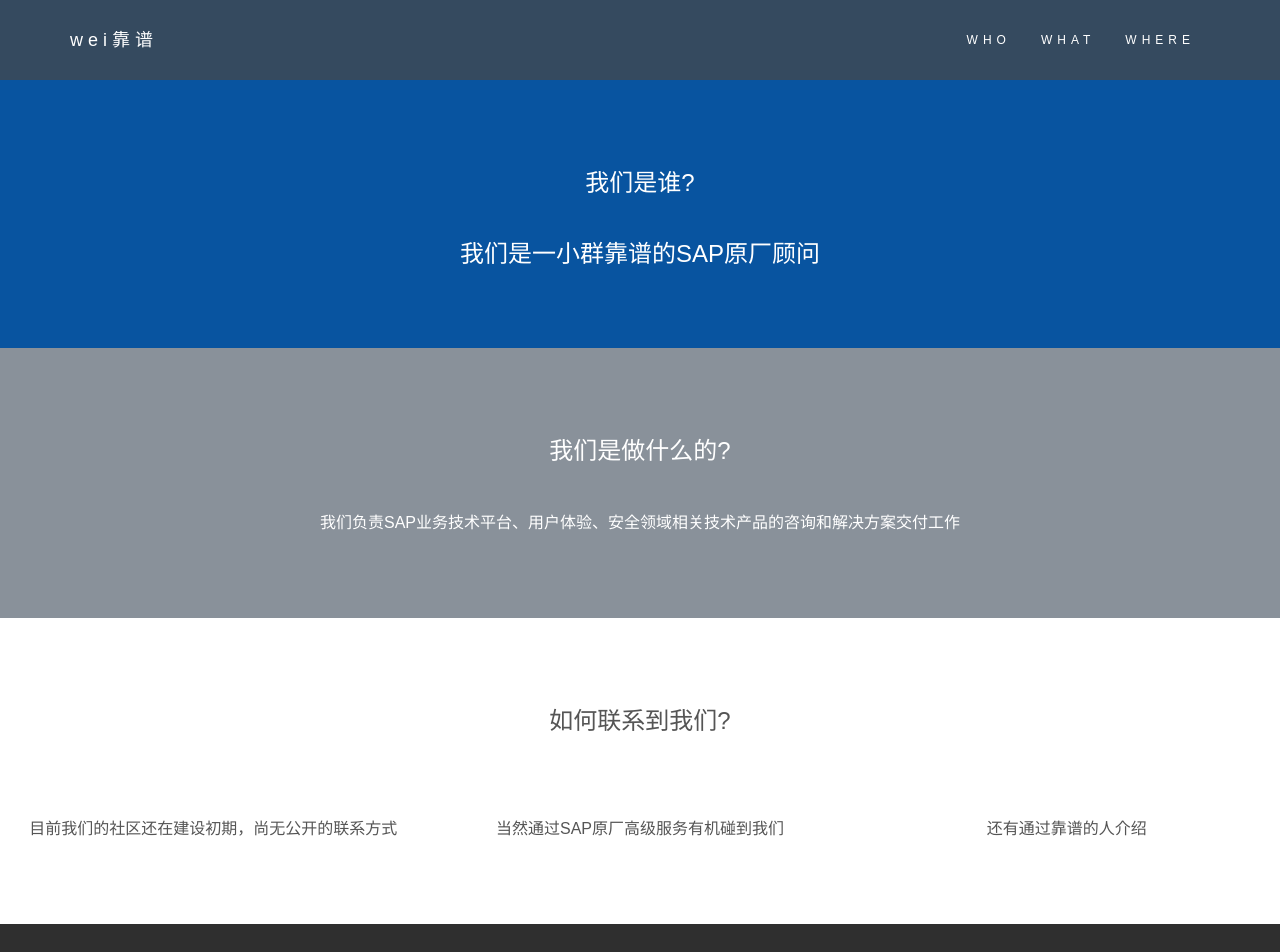
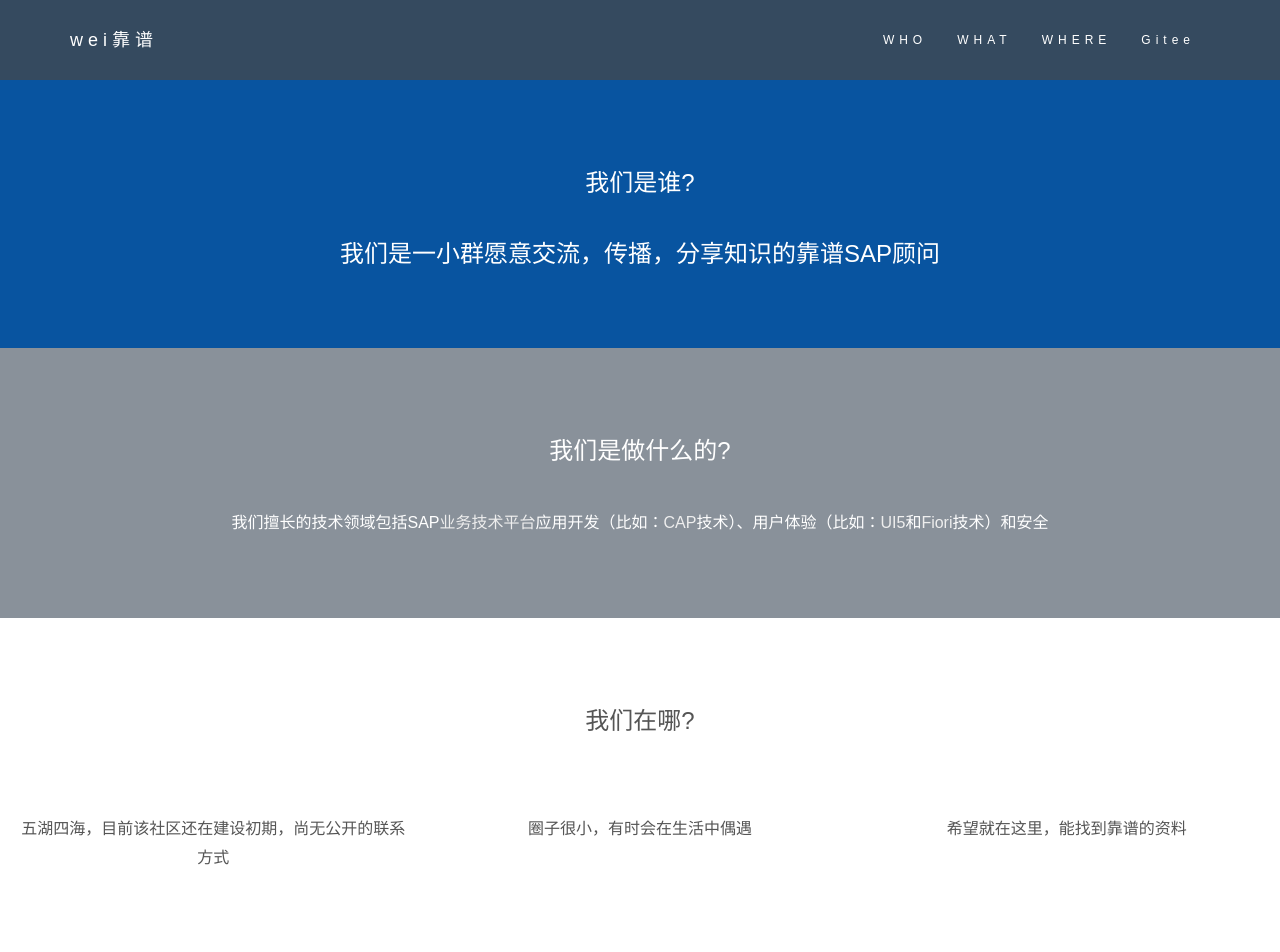
Before and after one commit to Cachetian/weikaopu, a website: page app/index/index.html in a window 1280 px wide. Shown: the top 952 px of the page. Drawn offline with nearby package versions, Linux system fonts and the light colour scheme.

Commit message:
Update index app with info links

```diff
--- a/app/index/index.html
+++ b/app/index/index.html
@@ -17,6 +17,10 @@
 
     p {
       font-size: 16px;
+    }
+
+    p a {
+      color: #eeeeee;
     }
 
     .margin {
@@ -100,38 +104,39 @@
       </div>
       <div class="collapse navbar-collapse" id="myNavbar">
         <ul class="nav navbar-nav navbar-right">
-          <li><a href="#">WHO</a></li>
-          <li><a href="#">WHAT</a></li>
-          <li><a href="#">WHERE</a></li>
+          <li><a href="#who-we-are">WHO</a></li>
+          <li><a href="#what-we-do">WHAT</a></li>
+          <li><a href="#where-we-are">WHERE</a></li>
+          <li><a href="https://gitee.com/weikaopu/weikaopu/blob/main/app/index/index.html">Gitee</a></li>
         </ul>
       </div>
     </div>
   </nav>
 
   <!-- First Container -->
-  <div class="container-fluid bg-1 text-center">
+  <div class="container-fluid bg-1 text-center" id="who-we-are">
     <h3 class="margin">我们是谁?</h3>
-    <h3>我们是一小群靠谱的SAP原厂顾问</h3>
+    <h3>我们是一小群愿意交流，传播，分享知识的靠谱SAP顾问</h3>
   </div>
 
   <!-- Second Container -->
-  <div class="container-fluid bg-2 text-center">
+  <div class="container-fluid bg-2 text-center" id="what-we-do">
     <h3 class="margin">我们是做什么的?</h3>
-    <p>我们负责SAP业务技术平台、用户体验、安全领域相关技术产品的咨询和解决方案交付工作</p>
+    <p>我们擅长的技术领域包括SAP<a href="https://www.sap.cn/products/technology-platform.html">业务技术平台</a>应用开发（比如：<a href="https://cap.cloud.sap/docs/">CAP</a>技术）、用户体验（比如：<a href="https://ui5.sap.com/">UI5</a>和<a href="https://www.sap.cn/products/technology-platform/fiori.html">Fiori</a>技术）和安全</p>
   </div>
 
   <!-- Third Container (Grid) -->
-  <div class="container-fluid bg-3 text-center">
-    <h3 class="margin">如何联系到我们?</h3><br>
+  <div class="container-fluid bg-3 text-center" id="where-we-are">
+    <h3 class="margin">我们在哪?</h3><br>
     <div class="row">
       <div class="col-sm-4">
-        <p>目前我们的社区还在建设初期，尚无公开的联系方式</p>
+        <p>五湖四海，目前该社区还在建设初期，尚无公开的联系方式</p>
       </div>
       <div class="col-sm-4">
-        <p>当然通过SAP原厂高级服务有机碰到我们</p>
+        <p>圈子很小，有时会在生活中偶遇</p>
       </div>
       <div class="col-sm-4">
-        <p>还有通过靠谱的人介绍</p>
+        <p>希望就在这里，能找到靠谱的资料</p>
       </div>
     </div>
   </div>
```
Also changed, not shown: app/index-ts/src/index.ts (+17 -12 lines).
